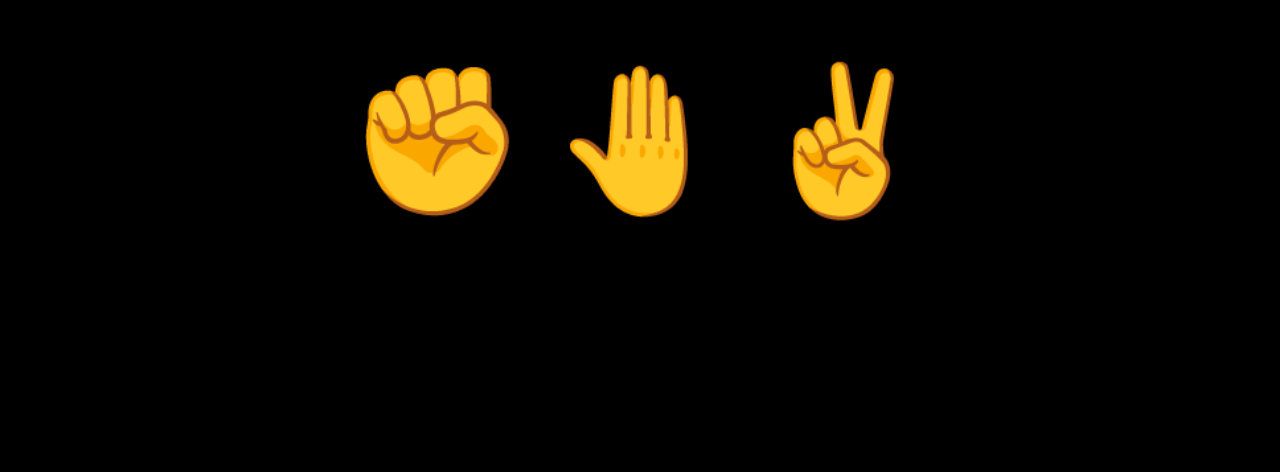
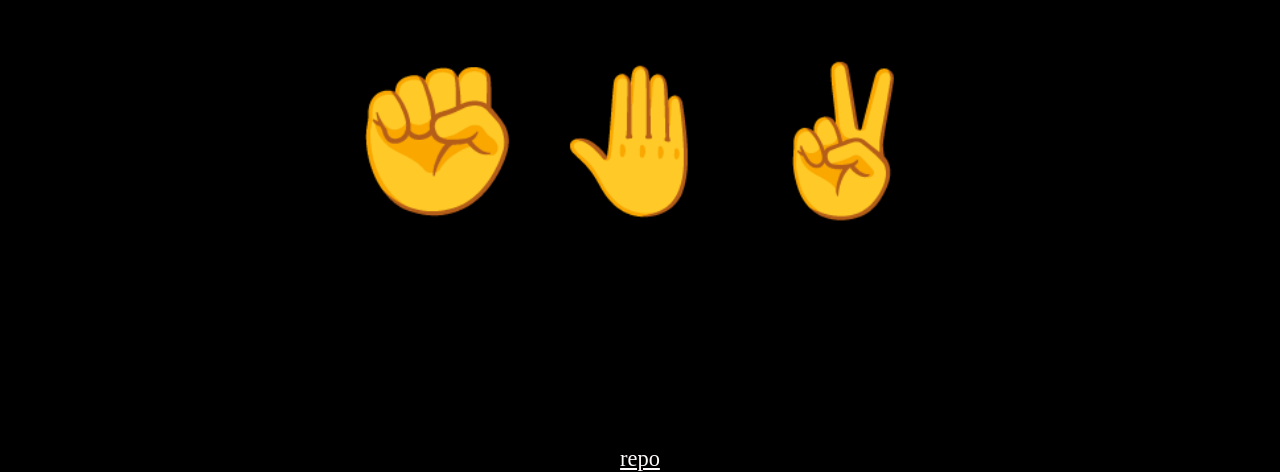
Before and after one commit to Jenrykster/rock-paper-scissors, a plain HTML site: page index.html in a window 1280 px wide. Shown: the part 328-800 px from the top of the page. Drawn offline with Linux system fonts and the light colour scheme.

Commit message:
Add link to the repository

```diff
--- a/index.html
+++ b/index.html
@@ -40,5 +40,8 @@
             </div>
         </div>
     </main>
+    <footer>
+        <a href="https://github.com/Jenrykster/rock-paper-scissors/">repo</a>
+    </footer>
 </body>
 </html>
--- a/styles.css
+++ b/styles.css
@@ -95,7 +95,17 @@ header{
 .invisible{
     visibility: hidden;
 }
-
+footer{
+    position: fixed;
+    bottom: 0;
+    width: 100%;
+    border: 1px snow;
+    text-align: center;
+}
+footer a{
+    color: snow;
+    font-size: 1.4em;
+}
 @media(max-width:550px){
     #score-container{
         position: static;
```
